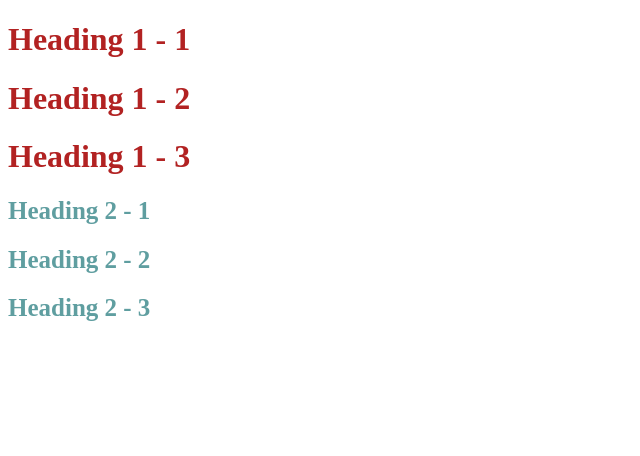
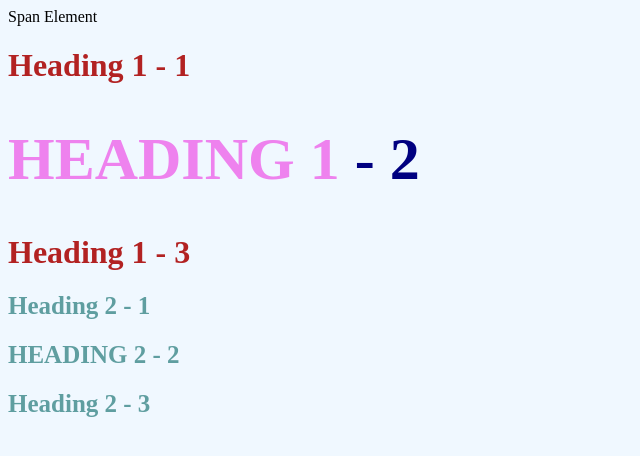
Before and after one commit to uska98/cartoon-hero, a plain HTML site: page style-test.html in a window 1280 px wide. Shown: the whole page, without its empty margins (0-640 px from the left). Drawn offline with Linux system fonts and the light colour scheme.

Commit message:
created a css test page and css file

```diff
--- /dev/null
+++ b/css/test.css
@@ -0,0 +1,26 @@
+body{
+	background-color: aliceblue;
+}
+h1{
+font-size: 30 px;
+color: firebrick;
+}
+h2{
+font-size: 25px;
+color: cadetblue;
+}
+
+.big{
+font-size: 60px
+}
+.uppercase{
+text-transform: uppercase;
+}
+
+.big.uppercase{
+color: navy;
+}
+
+h1 span{
+color: violet;
+}
--- a/style-test.html
+++ b/style-test.html
@@ -2,24 +2,15 @@
 <html>
 <head>
 	<title>style test</title>
-	<style type="text/css">
-		h1{
-			font-size: 30 px;
-			color: firebrick;
-		}
-		h2{
-			font-size: 25px;
-			color: cadetblue;
-		}
-	</style>
+	<link rel="stylesheet" type="text/css" href="css/test.css">
 </head>
 <body>
-
+	<span>Span Element</span>
 	<h1>Heading 1 - 1</h1>
-	<h1>Heading 1 - 2</h1>
+	<h1 class="big uppercase"><span>Heading 1</span> - 2</h1>
 	<h1>Heading 1 - 3</h1>
 	<h2 >Heading 2 - 1</h2>
-	<h2 >Heading 2 - 2</h2>
+	<h2 class="uppercase">Heading 2 - 2</h2>
 	<h2 >Heading 2 - 3</h2>
 
 </body>
```
